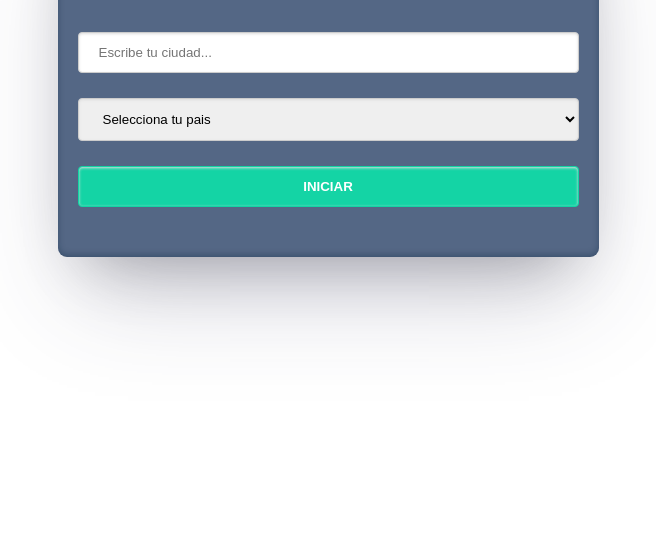
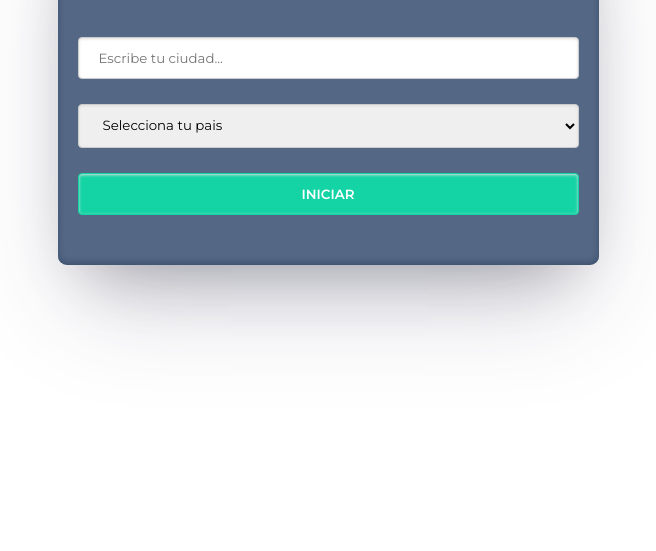
Before and after one commit to ingMayra/Api_Clima, a plain HTML site: page index.html in a window 1280 px wide. Shown: the part 249-800 px from the top of the page, without its empty margins (312-968 px from the left). Drawn offline with Linux system fonts and the light colour scheme.

```diff
--- a/style.css
+++ b/style.css
@@ -1,4 +1,4 @@
-@import url
+@import url('https://fonts.googleapis.com/css2?family=Montserrat:ital,wght@0,100;0,200;0,300;0,400;0,500;0,600;0,700;0,800;0,900;1,100;1,200;1,300;1,400;1,500;1,600;1,700;1,800&display=swap');
 body{
     font-family: 'Montserrat', sans-serif;
 }
```
